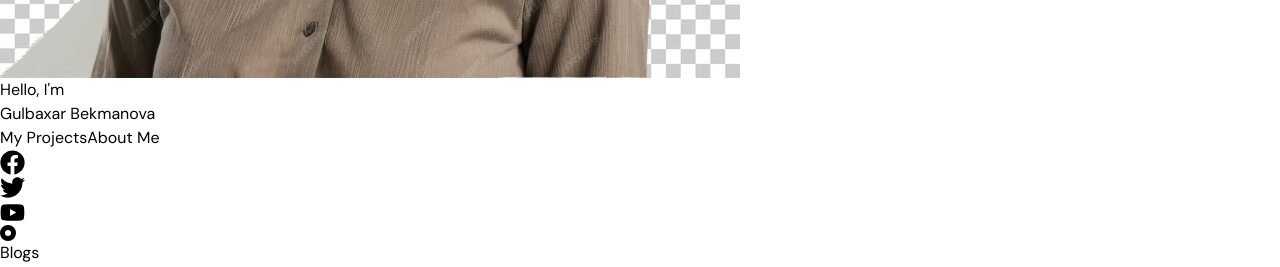
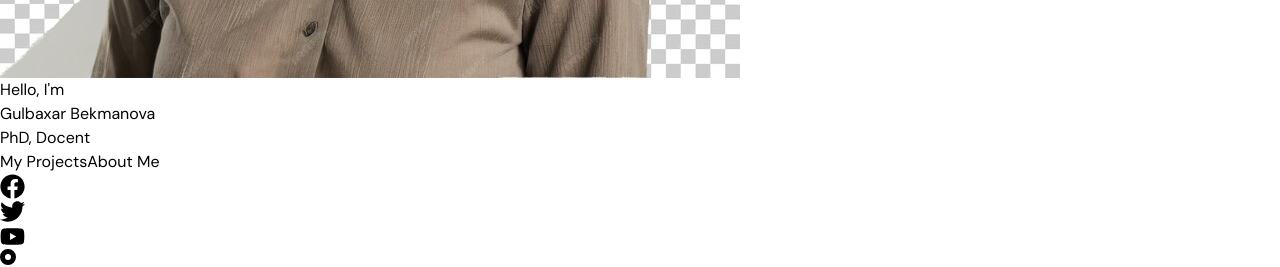
Before and after one commit to Kuanishbayev/gulbaxar-bekmanova, a React (Vite) app: page / in a window 1280 px wide. Shown: the part 860-1127 px from the top of the page. Built offline with nearby package versions, Linux system fonts and the light colour scheme; no server answers; the HTML template or start-up script is replaced by a standard one.

Commit message:
Added "PhD, Docent" paragraph to "Hero" section in home page.

```diff
--- a/src/components/Hero.jsx
+++ b/src/components/Hero.jsx
@@ -11,7 +11,7 @@ const Hero = () => {
         <div className='font-bold flex flex-col gap-3 items-center'>
             <p className=' text-center text-gray-500'>Hello, I'm</p>
             <h1 className='text-5xl text-center'>Gulbaxar Bekmanova</h1>
-            {/* <p className='text-gray-500 text-3xl text-center'>PhD, Docent</p> */}
+            <p className='text-gray-500 text-3xl text-center'>PhD, Docent</p>
             <div className='flex gap-3 mt-2'>
                 {/* <Link to='my-projects' className='p-4 border-2 border-neutral-800 rounded-full text-neutral-800'>My Projects</Link> */}
                 <button className='p-4 border-2 border-neutral-800 rounded-full text-neutral-800 cursor-pointer'>My Projects</button>
```
